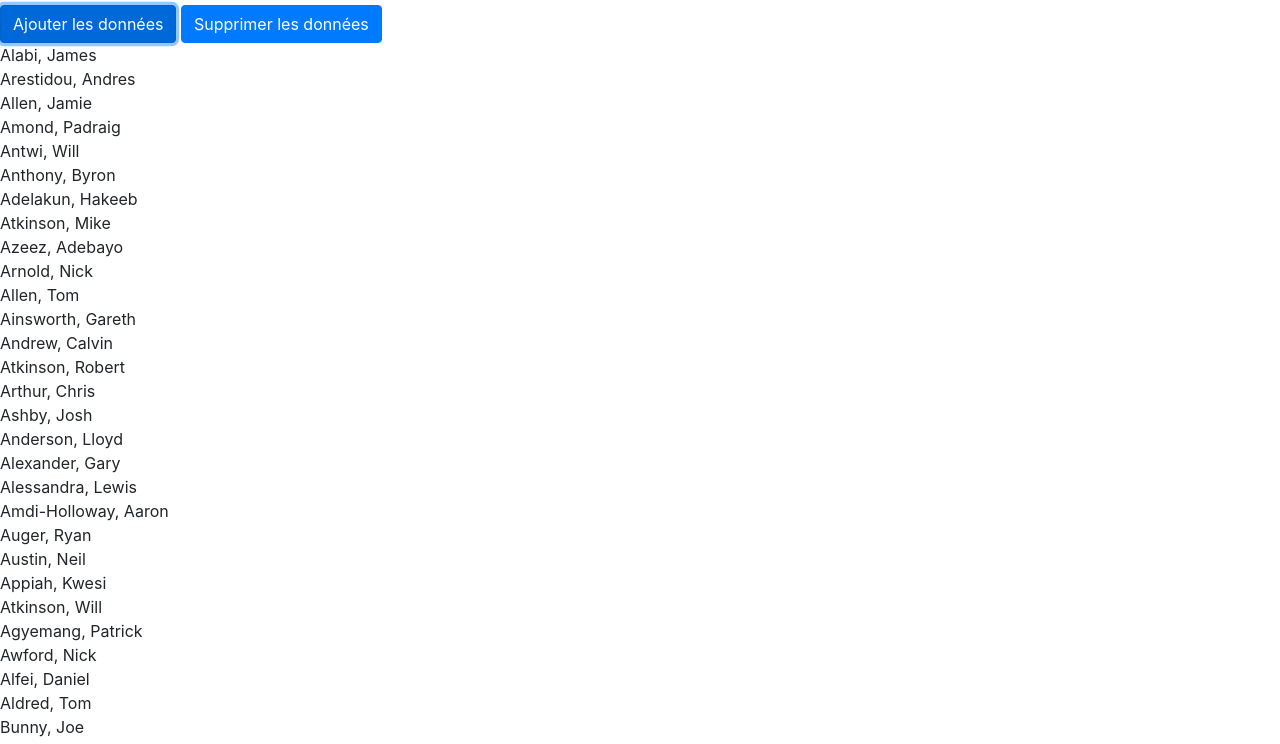
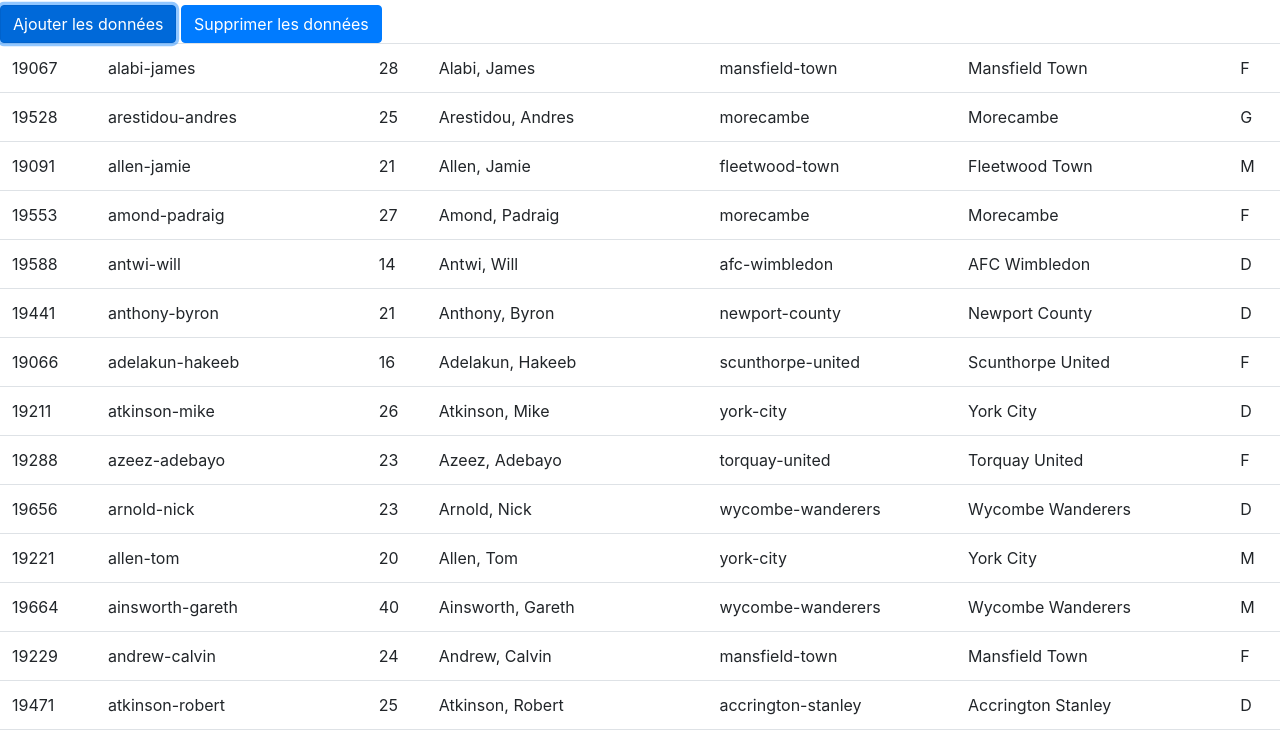
Before and after one commit to laura-munsch/data_vis, a plain HTML site: page index.html in a window 1280 px wide. Both pictures are taken after a click on the button "Ajouter les données". Shown: the part 51-795 px from the top of the page. Drawn offline with nearby package versions, Linux system fonts and the light colour scheme.

Commit message:
mise en forme en tableau

```diff
--- a/index.html
+++ b/index.html
@@ -12,7 +12,11 @@
     <button id="ajouter-donnees" class="btn btn-primary">Ajouter les données</button>
     <button id="supprimer-donnees" class="btn btn-primary">Supprimer les données</button>
 
-    <div id="container"></div>
+    <table class="table">
+        <tbody id="container">
+            <!-- Affichage des données -->
+        </tbody>
+    </table>
 
     <script type="text/javascript" src="https://d3js.org/d3.v5.min.js"></script>
     <script type="text/javascript" src="js/main.js"></script>
--- a/js/main.js
+++ b/js/main.js
@@ -19,7 +19,7 @@
 
             // on sélectionne les données
             let selection = container
-                .selectAll('div')
+                .selectAll('tr')
                 .data(data);
 
             // exit : gestion de la suppresion
@@ -29,12 +29,20 @@
 
             // enter : ajout et update : modification
             // on fusionne la sélection avec ce qu'il y avait avant, en affichant le nom
-            selection
+            let lignes = selection
                 .enter()
-                .append('div')
-                .merge(selection)
+                .append('tr')
+                .merge(selection);
+
+            lignes
+                .selectAll('td')
+                .data((datum) => {
+                    return Object.values(datum);
+                })
+                .enter()
+                .append('td')
                 .text((d) => {
-                    return d.Name;
+                    return d;
                 });
         });
     }
@@ -48,14 +56,21 @@
         // sinon :
         console.log(data);
 
-        container
-            .selectAll('div')
+        let lignes = container
+            .selectAll('tr')
             .data(data)
             .enter()
-            .append('div')
-            .classed('striped', true)
+            .append('tr');
+
+        lignes
+            .selectAll('td')
+            .data((datum) => {
+                return Object.values(datum);
+            })
+            .enter()
+            .append('td')
             .text((d) => {
-                return d.Name;
+                return d;
             });
     });
 
```
